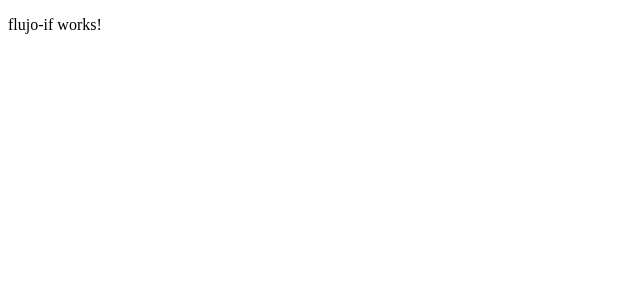
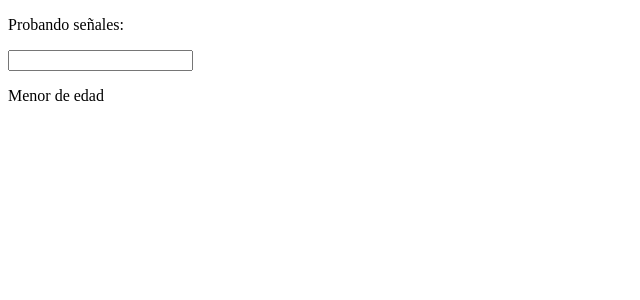
Before and after one commit to tanimaraeliassantos/desarrollo_cliente_daw, an Angular app in the folder Clase 15/tema6-signals/: page / in a window 1280 px wide. Shown: the top 300 px of the page, without its empty margins (0-640 px from the left). Built offline with nearby package versions, Linux system fonts and the light colour scheme.

Commit message:
Creado componente flujo-if

```diff
--- a/Clase 15/tema6-signals/src/app/components/flujo-if/flujo-if.html
+++ b/Clase 15/tema6-signals/src/app/components/flujo-if/flujo-if.html
@@ -1 +1,9 @@
-<p>flujo-if works!</p>
+<p>Probando señales:</p>
+
+<input type="number" (click)="actualizarEdad($event.target.value)" />
+
+@if (edad() < 18) {
+<p>Menor de edad</p>
+} @else {
+<p>Mayor de edad</p>
+}
--- a/Clase 15/tema6-signals/src/app/components/flujo-if/flujo-if.ts
+++ b/Clase 15/tema6-signals/src/app/components/flujo-if/flujo-if.ts
@@ -1,4 +1,4 @@
-import { Component } from '@angular/core';
+import { Component, signal } from '@angular/core';
 
 @Component({
   selector: 'app-flujo-if',
@@ -7,5 +7,14 @@ import { Component } from '@angular/core';
   styleUrl: './flujo-if.css',
 })
 export class FlujoIf {
+  //Señal = super variable
+  edad = signal<number>(0);
 
+  actualizarEdad(valor: string) {
+    //Casting
+    const numero = Number(valor);
+
+    //operador ternario = if
+    this.edad.set(isNaN(numero) ? 0 : numero);
+  }
 }
```
